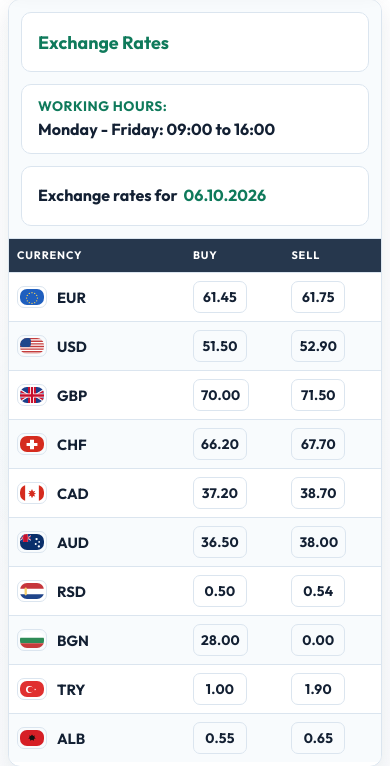
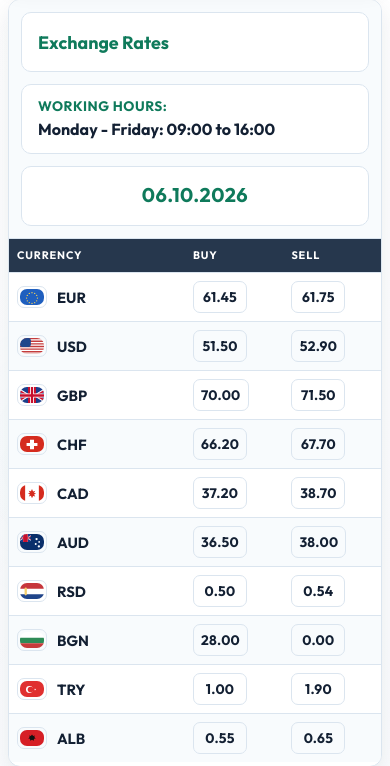
Before and after one commit to martin-nexaclaro/euro-marfi-site, a Flask app: page /en/ in a window 390 px wide. Shown: the part 177-943 px from the top of the page. Run offline with Flask 3, Linux system fonts and the light colour scheme; data that the repository does not hold is empty.

Commit message:
Show only date in rate header

```diff
--- a/app.py
+++ b/app.py
@@ -1236,6 +1236,12 @@ def get_landing_content (endpoint :str |None =None ,lang :str |None =None )->dic
 @app .template_filter ("highlight_date")
 def highlight_date_filter (value :str )->str :
     return re .sub (r"(\d{2}\.\d{2}\.\d{4})",r'<strong class="date-accent">\1</strong>',value )
+
+
+@app .template_filter ("date_only")
+def date_only_filter (value :str )->str :
+    match =re .search (r"\d{2}\.\d{2}\.\d{4}",value or "")
+    return match .group (0 )if match else value
 
 
 @app .context_processor
--- a/static/css/style.css
+++ b/static/css/style.css
@@ -4060,3 +4060,21 @@ body {
     font-size: 1rem !important;
   }
 }
+
+/* Date-only display in the rate header. */
+.table-shell-header-right .table-badge-date {
+  justify-content: center !important;
+  text-align: center !important;
+  color: #0f7a5b !important;
+  font-size: 1.42rem !important;
+  font-weight: 900 !important;
+  letter-spacing: 0.02em;
+}
+
+@media (max-width: 560px) {
+  .table-shell-header-right .table-badge-date {
+    justify-content: center !important;
+    text-align: center !important;
+    font-size: 1.24rem !important;
+  }
+}
--- a/templates/index.html
+++ b/templates/index.html
@@ -25,7 +25,7 @@
           <span>{{ ui.hours_label }}</span>
           <strong>{{ text_for(data.business.working_hours) }}</strong>
         </div>
-        <div class="table-badge">{{ text_for(data.business.daily_info) | highlight_date | safe }}</div>
+        <div class="table-badge table-badge-date">{{ text_for(data.business.daily_info) | date_only }}</div>
       </div>
     </div>
 
```
